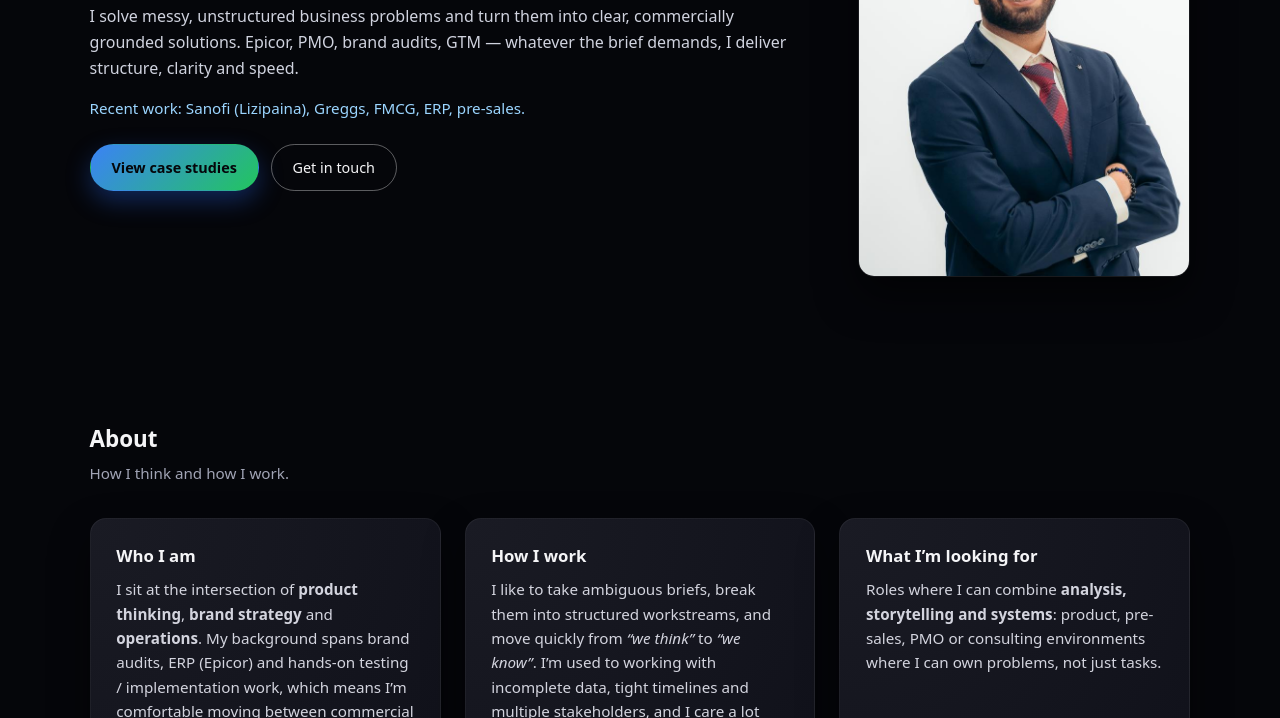
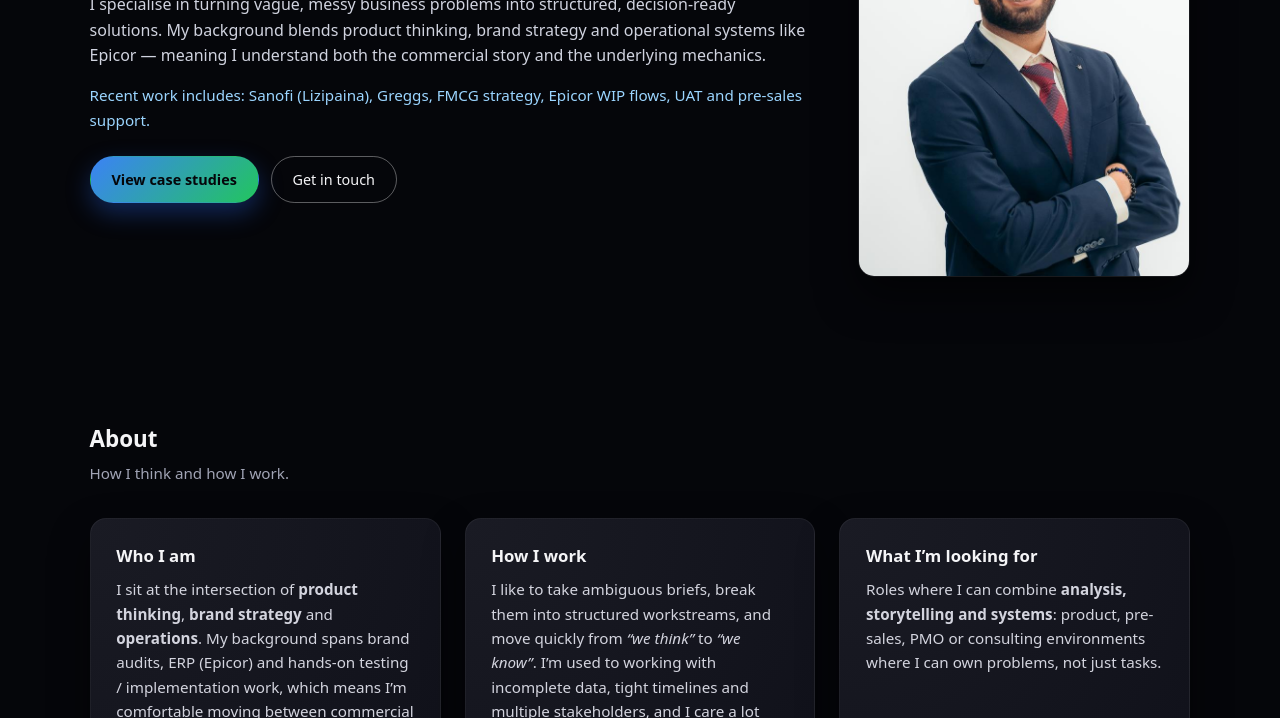
Before and after one commit to Aks-ui/akshat-portfolio, a plain HTML site: page index.html in a window 1280 px wide. Shown: the part 382-1100 px from the top of the page. Drawn offline with Linux system fonts and the light colour scheme.

Commit message:
Update index.html

```diff
--- a/index.html
+++ b/index.html
@@ -28,12 +28,16 @@
     <p class="hero-kicker">Product · Pre-Sales · Brand Strategy</p>
     <h1>Akshat Saxena</h1>
     <p class="hero-subtitle">
-      I solve messy, unstructured business problems and turn them into clear,
-      commercially grounded solutions. Epicor, PMO, brand audits, GTM — whatever
-      the brief demands, I deliver structure, clarity and speed.
+     I specialise in turning vague, messy business problems into structured,
+decision-ready solutions. My background blends product thinking, brand strategy
+and operational systems like Epicor — meaning I understand both the commercial
+story and the underlying mechanics.
+
     </p>
     <p class="hero-highlight">
-      Recent work: Sanofi (Lizipaina), Greggs, FMCG, ERP, pre-sales.
+      Recent work includes: Sanofi (Lizipaina), Greggs, FMCG strategy, Epicor WIP flows,
+UAT and pre-sales support.
+
     </p>
     <div class="hero-cta">
       <a href="#case-studies" class="btn primary">View case studies</a>
```
